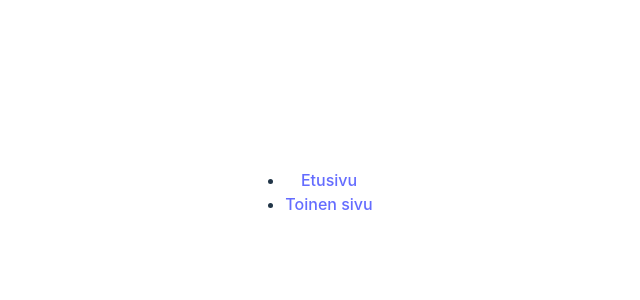
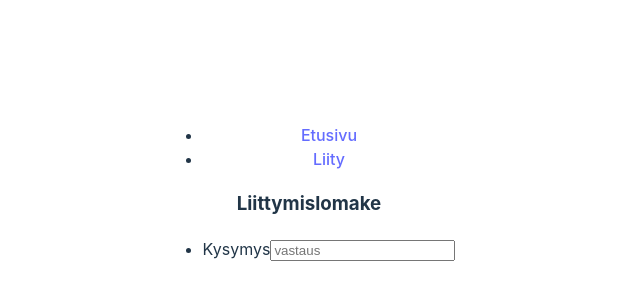
Before and after one commit to vuorisumu/GGJ-aamunsarastus, a React (Vite) app: page /liity in a window 1280 px wide. Before the commit this address had no page. Shown: the part 208-508 px from the top of the page, without its empty margins (331-971 px from the left). Built offline with nearby package versions, Linux system fonts and the light colour scheme.

Commit message:
feat: join form base

```diff
--- a/src/App.jsx
+++ b/src/App.jsx
@@ -2,6 +2,7 @@ import { Route, BrowserRouter as Router, Routes } from "react-router-dom";
 import "./App.css";
 import Main from "./components/Main";
 import Nav from "./components/Nav";
+import JoinForm from "./components/JoinForm";
 
 function App() {
   return (
@@ -13,6 +14,7 @@ function App() {
       <main>
         <Routes>
           <Route path="/" element={<Main />} />
+          <Route path="/liity" element={<JoinForm />} />
         </Routes>
       </main>
     </Router>
--- /dev/null
+++ b/src/components/JoinForm.jsx
@@ -0,0 +1,16 @@
+function JoinForm() {
+  return (
+    <div>
+      <h3>Liittymislomake</h3>
+
+      <ul>
+        <li>
+          <label>Kysymys</label>
+          <input type="text" placeholder="vastaus" />
+        </li>
+      </ul>
+    </div>
+  );
+}
+
+export default JoinForm;
--- a/src/components/Nav.jsx
+++ b/src/components/Nav.jsx
@@ -8,7 +8,7 @@ function Nav() {
           <NavLink to="/">Etusivu</NavLink>
         </li>
         <li>
-          <NavLink to="/">Toinen sivu</NavLink>
+          <NavLink to="/liity">Liity</NavLink>
         </li>
       </ul>
     </nav>
```
